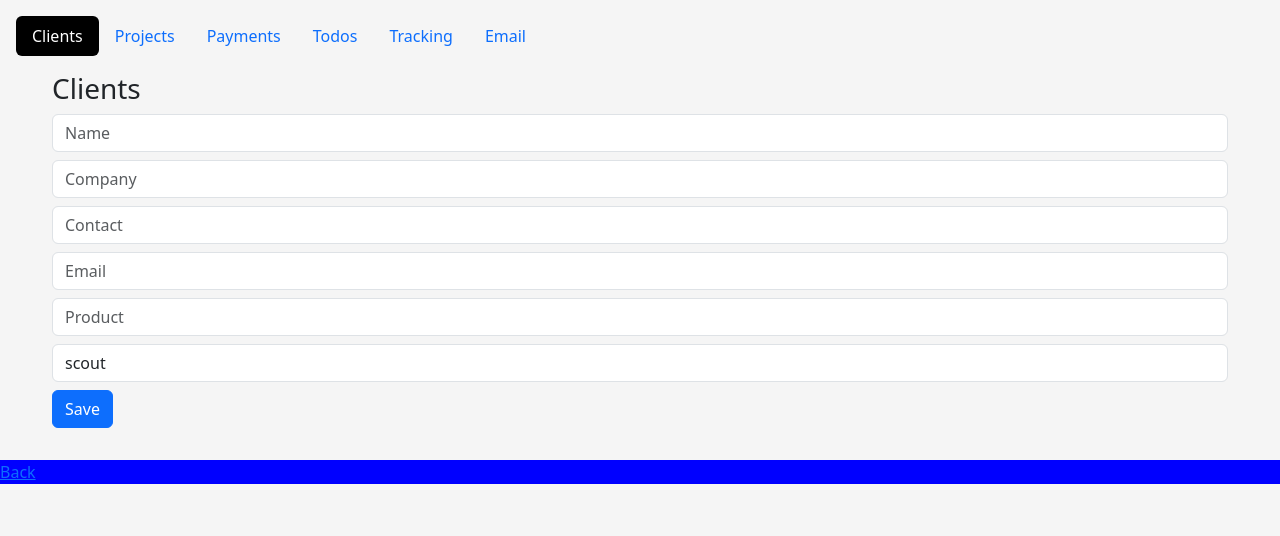
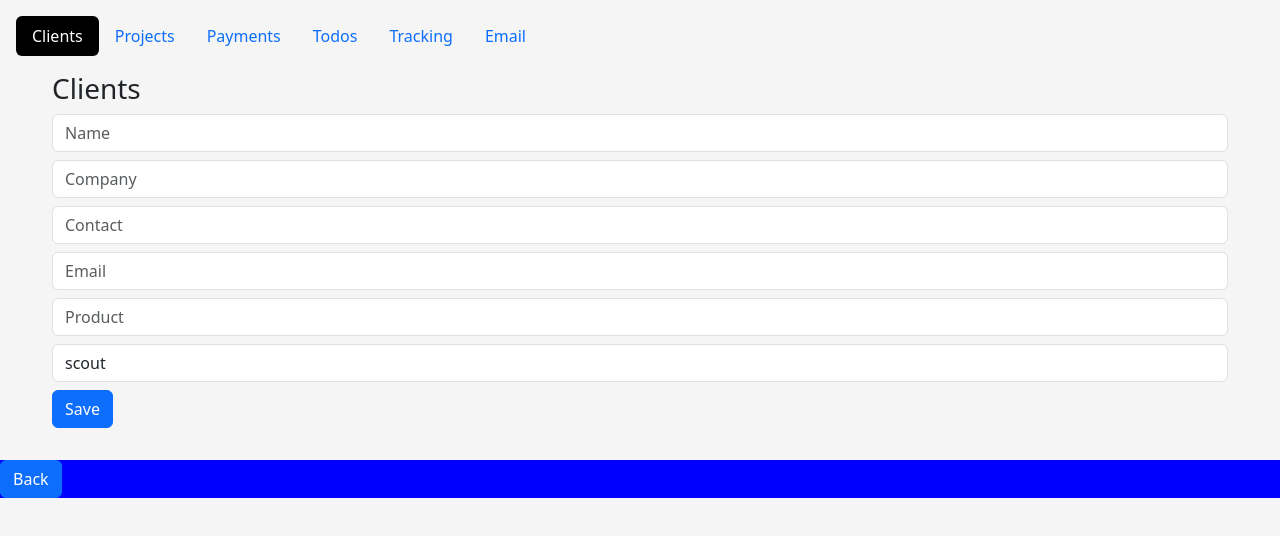
Before and after one commit to SkaDigitalHub/workspace, a plain HTML site: page input.html in a window 1280 px wide. Drawn offline with nearby package versions, Linux system fonts and the light colour scheme.

Commit message:
Update input.html

```diff
--- a/input.html
+++ b/input.html
@@ -101,7 +101,7 @@ body{background:#f5f5f5;}
 </div>
 
 <div style="background: blue; color: white">
-  <a href="index.html">Back</a>
+  <a class="btn btn-primary" href="index.html">Back</a>
 </div>
 
 <script>
```
